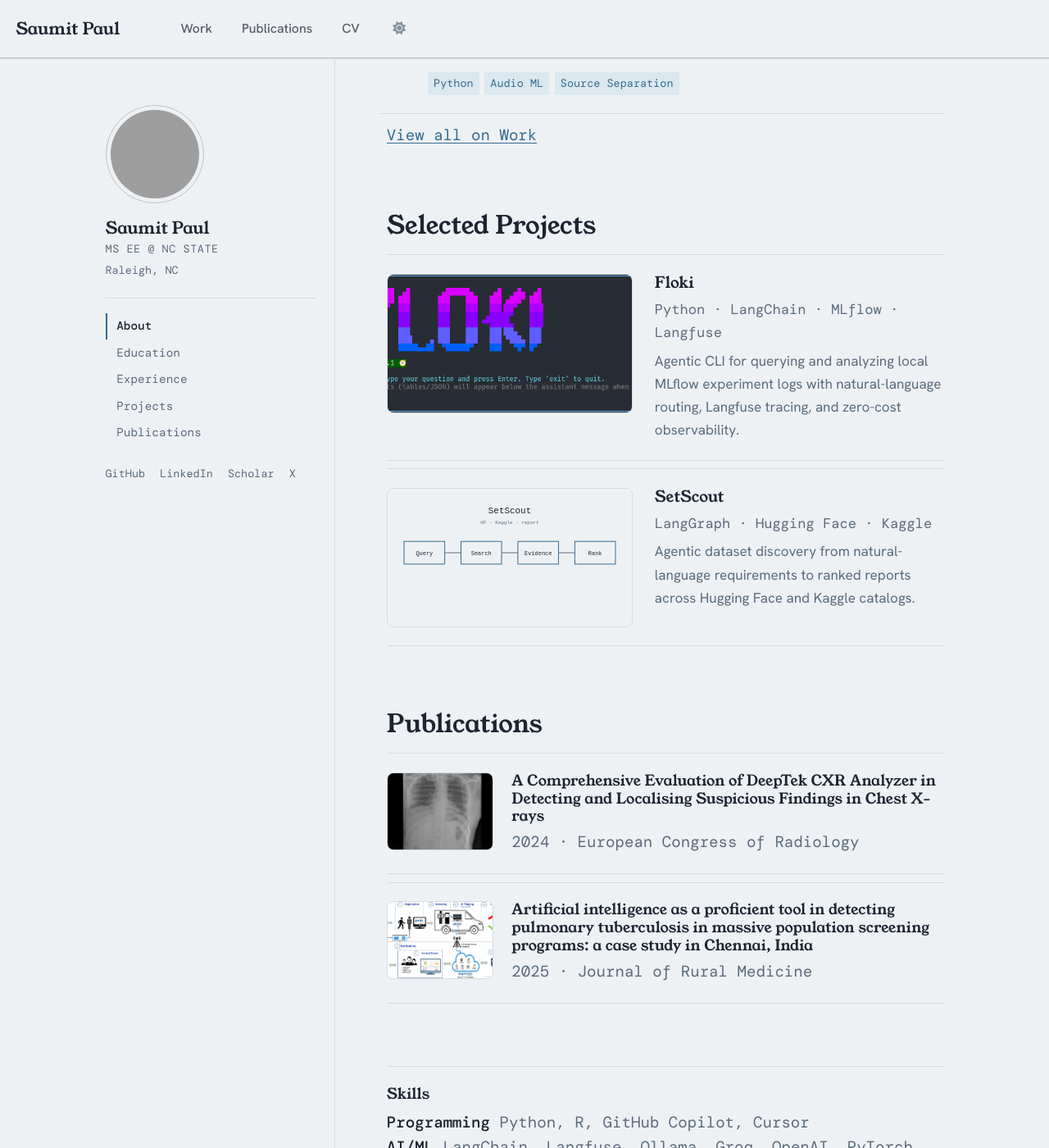
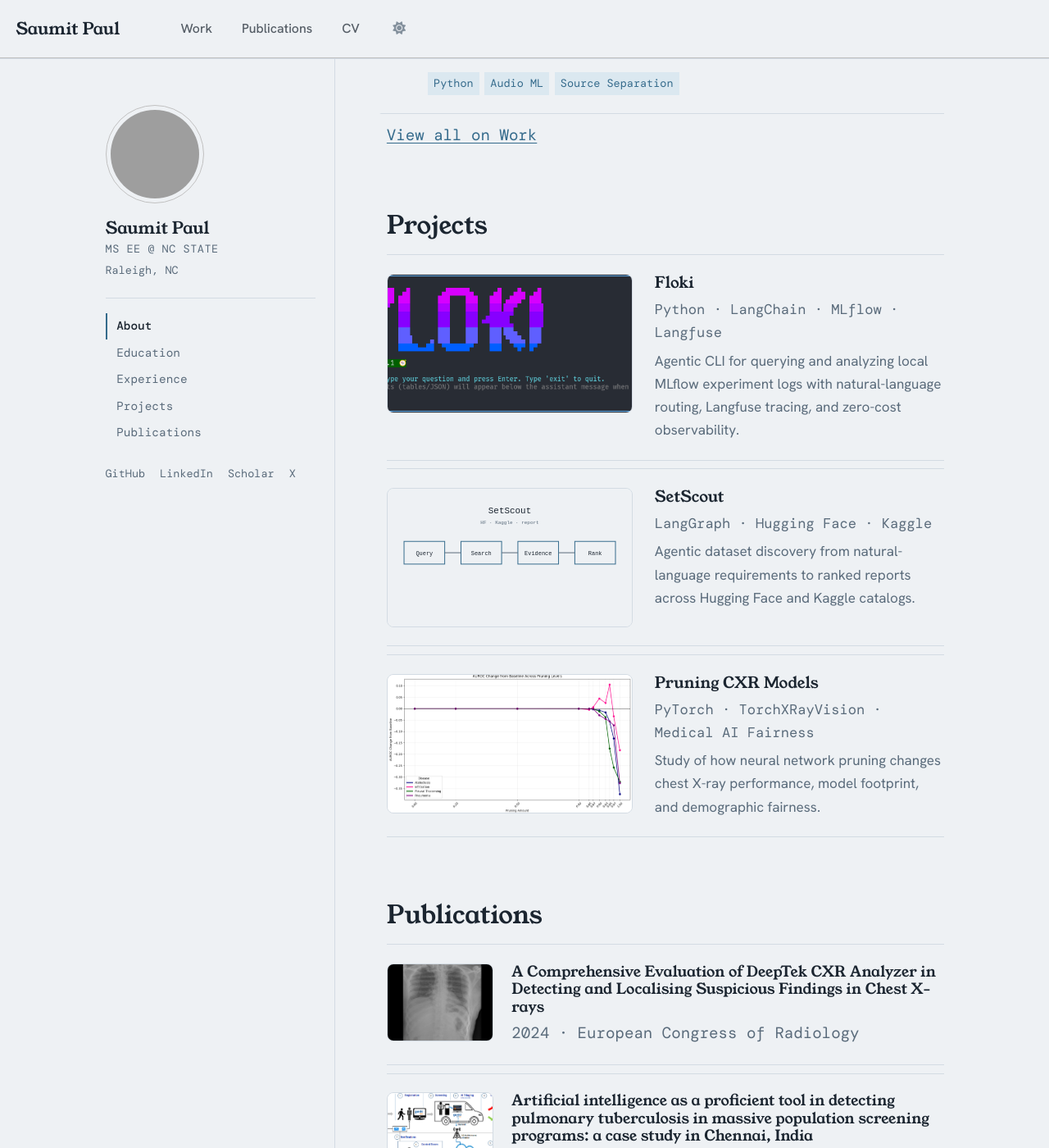
Before and after one commit to 5aumit/5aumit.github.io, a Jekyll site: the page built from _pages/about.md, in a window 1280 px wide and 1400 px high, scrolled down 1780 px. Shown: the whole window at 82% size. Built offline with Jekyll 4.4.1, drawn with Linux system fonts in a browser that asks for light colours; a script bundle is joined from its source files by our own code; library files that are not in the unit come from our copies.

Commit message:
feat(portfolio): add CXR pruning project

```diff
--- a/_pages/about.md
+++ b/_pages/about.md
@@ -129,7 +129,7 @@
 </section>
 
 <section class="revamp-section" id="projects" aria-labelledby="proj-heading">
-  <h2 id="proj-heading">Selected Projects</h2>
+  <h2 id="proj-heading">Projects</h2>
   <ul class="project-list">
     <li>
       <a class="project-row" href="/portfolio/floki/">
@@ -148,6 +148,16 @@
           <h3>SetScout</h3>
           <p class="revamp-meta">LangGraph · Hugging Face · Kaggle</p>
           <p>Agentic dataset discovery from natural-language requirements to ranked reports across Hugging Face and Kaggle catalogs.</p>
+        </div>
+      </a>
+    </li>
+    <li>
+      <a class="project-row" href="/portfolio/dlba-pruning-cxr/">
+        <img class="project-row__thumb" src="/assets/images/dlba-pruning-cxr/overall-auroc.png" alt="AUROC change across model pruning levels">
+        <div>
+          <h3>Pruning CXR Models</h3>
+          <p class="revamp-meta">PyTorch · TorchXRayVision · Medical AI Fairness</p>
+          <p>Study of how neural network pruning changes chest X-ray performance, model footprint, and demographic fairness.</p>
         </div>
       </a>
     </li>
--- a/assets/css/revamp.css
+++ b/assets/css/revamp.css
@@ -835,6 +835,27 @@
   border: 1px solid var(--revamp-line);
 }
 
+.work-detail__figure {
+  margin: 0 0 1.5rem;
+}
+
+.work-detail__figure .work-detail__img {
+  margin-bottom: 0.6rem;
+}
+
+.work-detail__figure figcaption {
+  font-family: var(--revamp-font-mono);
+  font-size: 0.75rem;
+  line-height: 1.5;
+  color: var(--revamp-muted);
+}
+
+.work-detail__figure--narrow {
+  max-width: 540px;
+  margin-right: auto;
+  margin-left: auto;
+}
+
 .work-detail p {
   margin: 0 0 1rem;
 }
```
Also changed, not shown: _pages/work.md (+10 -0 lines), _portfolio/dlba-pruning-cxr.md (added, +51 -0 lines), docs/superpowers/specs/2026-08-28-dlba-pruning-cxr-project-page-design.md (added, +53 -0 lines), assets/images/dlba-pruning-cxr/age-fairness.png (added), assets/images/dlba-pruning-cxr/overall-auroc.png (added), assets/images/dlba-pruning-cxr/weight-distributions.png (added).
